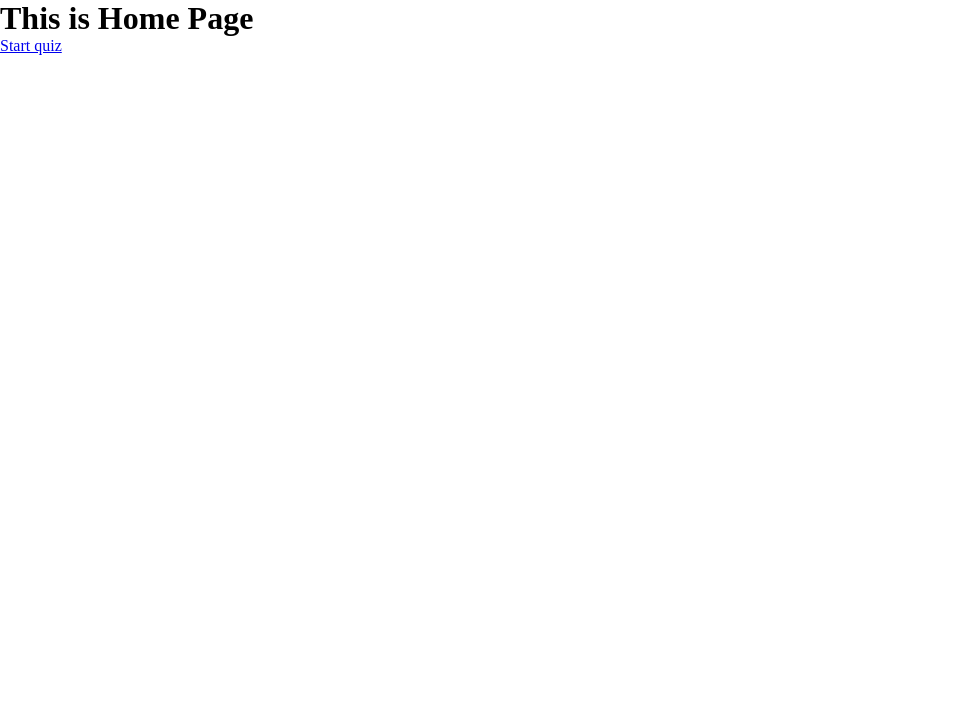
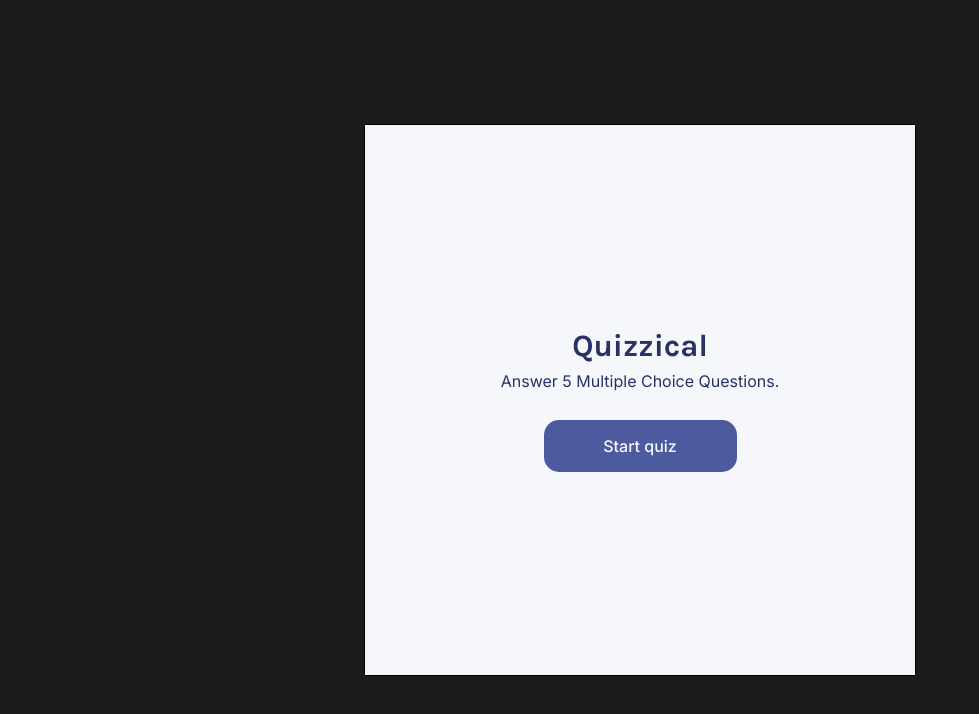
Before and after one commit to Sarthak4730/React, a React (Vite) app in the folder quiz/: page / in a window 1280 px wide. Shown: the top 714 px of the page, without its empty margins (0-979 px from the left). Built offline with nearby package versions, Linux system fonts and the light colour scheme.

Commit message:
styled Home

```diff
--- a/quiz/src/components/Home.jsx
+++ b/quiz/src/components/Home.jsx
@@ -4,7 +4,8 @@ import { Link } from "react-router-dom"
 export default function Home(){
     return (
         <div className="box">
-            <h1>This is Home Page</h1>
+            <h1 className="eh-one">Quizzical</h1>
+            <h2 className="eh-two">Answer 5 Multiple Choice Questions.</h2>
             <Link to="/quiz">Start quiz</Link>
         </div>
     )
--- a/quiz/src/index.css
+++ b/quiz/src/index.css
@@ -4,3 +4,59 @@
   margin: 0;
   padding: 0;
 }
+
+body{
+  display: flex;
+  justify-content: center;
+  height: 100vh;
+  align-items: center;
+  background-color: #1C1C1C;
+}
+
+.box{
+  border: 1px solid black;
+  width: 550px;
+  height: 550px;
+  background-color: #F5F7FB;
+  display: flex;
+  flex-direction: column;
+  align-items: center;
+  justify-content: center;
+}
+
+.eh-one{
+  color: #293264;
+  font-family: 'Karla';
+  font-weight: 700;
+  font-size: 31px;
+}
+.eh-two{
+  color: #293264;
+  font-family: 'Inter';
+  font-weight: 400;
+  font-size: 16px;
+  margin-top: 7px;
+}
+
+a{
+  text-decoration: none;
+  font-family: 'Inter';
+  font-weight: 500;
+  font-size: 16px;
+  background-color: #4D5B9E;
+  color: #F5F7FB;
+  width: 193px;
+  height: 52px;
+  border-radius: 15px;
+  border: none;
+  display: flex;
+  justify-content: center;
+  align-items: center;
+  margin-top: 29px;
+}
+a:hover{
+  cursor: pointer;
+  background-color: #F5F7FB;
+  color: #4D5B9E;
+  border: 3px solid #4D5B9E;
+}
```
